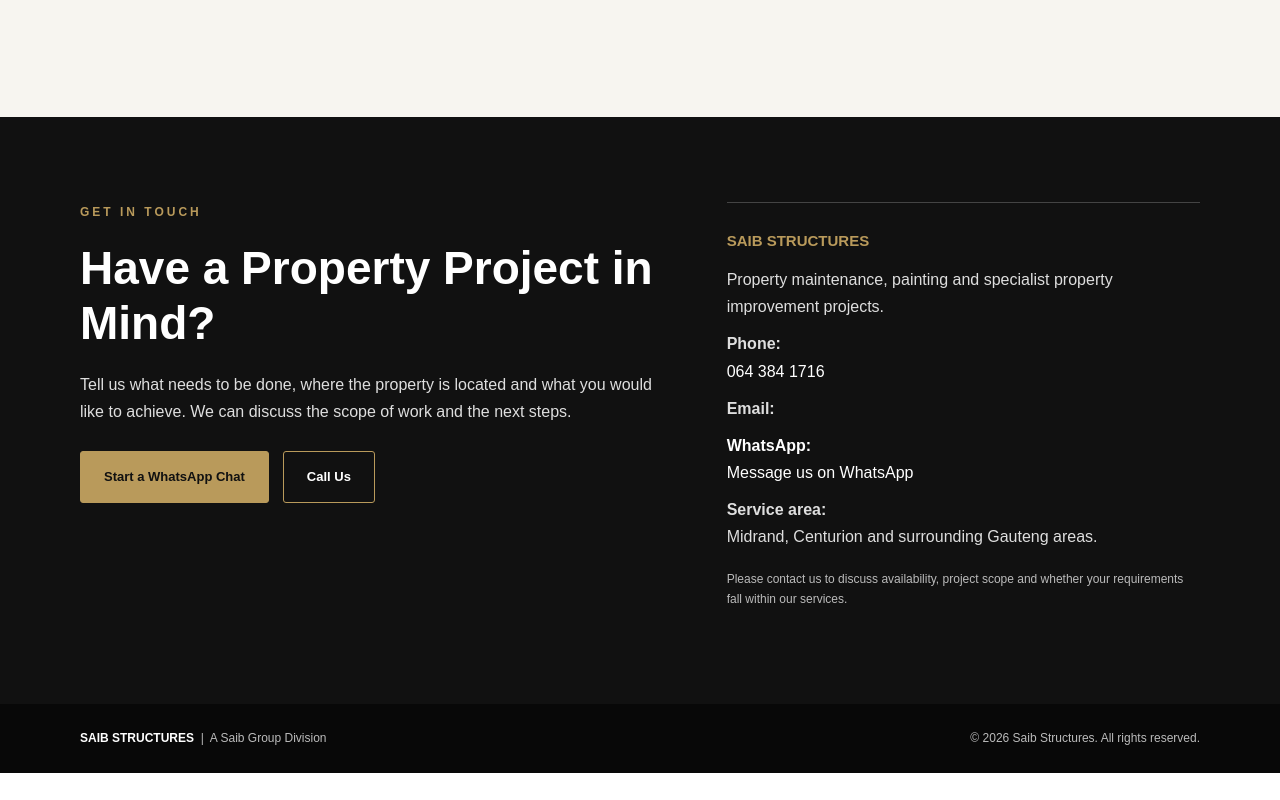
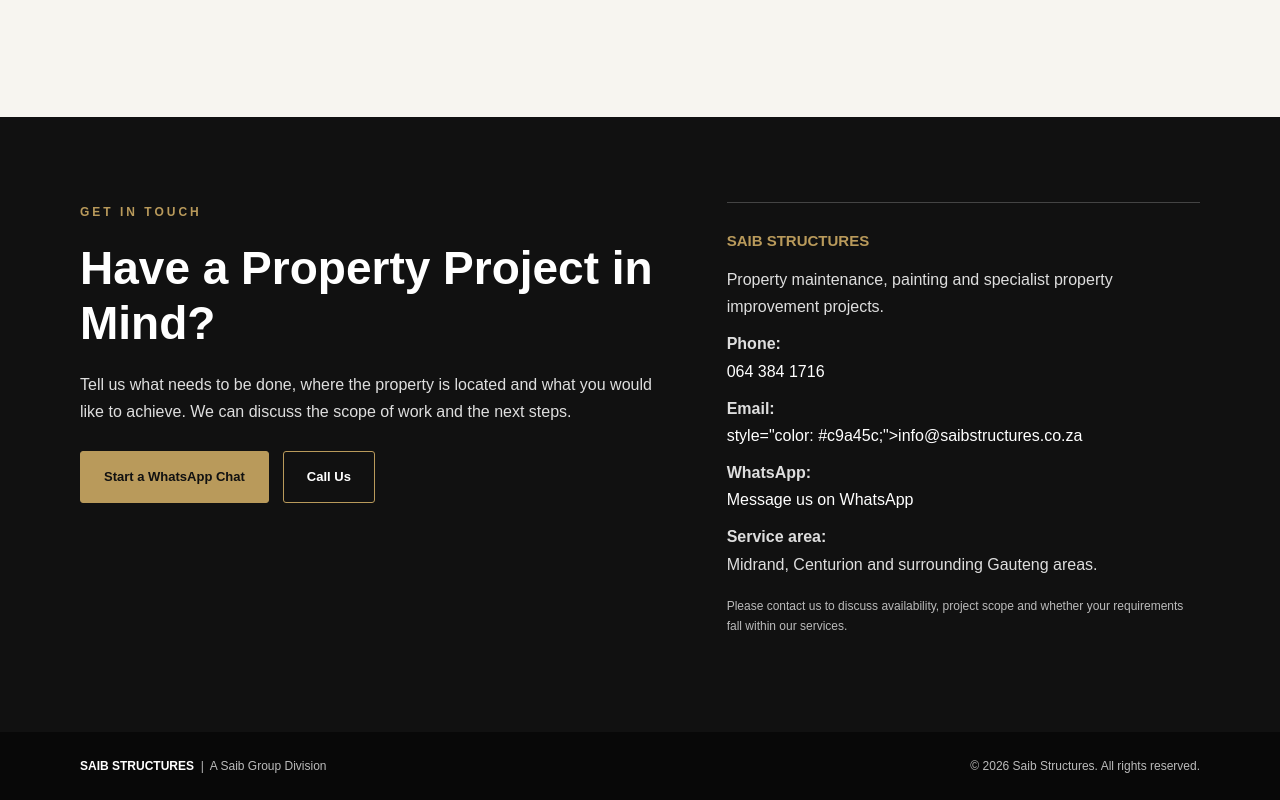
Before and after one commit to saibstructures/saibstructures-website, a plain HTML site: page index.html in a window 1280 px wide. Shown: the part 3551-4351 px from the top of the page. Before the commit the page ends 4324 px from the top, so only its background shows below. Drawn offline with Linux system fonts and the light colour scheme.

Commit message:
Fix email link in index.html

```diff
--- a/index.html
+++ b/index.html
@@ -965,7 +965,8 @@
           </p>
           <p>
             <strong>Email:</strong><br>
-            <a href+"mailto:info@saibstructures.co.za</a>
+            <a href+"mailto:info@saibstructures.co.za"</a>
+            style="color: #c9a45c;">info@saibstructures.co.za</a>
           </p>
 
           <p>
```
